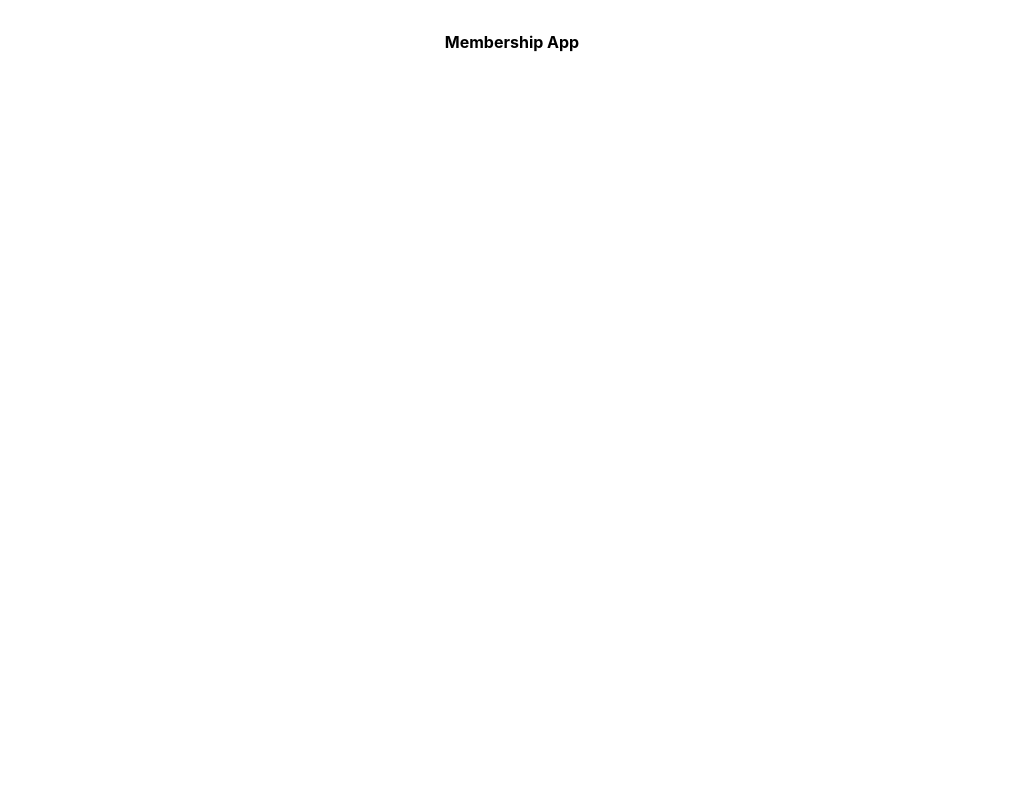
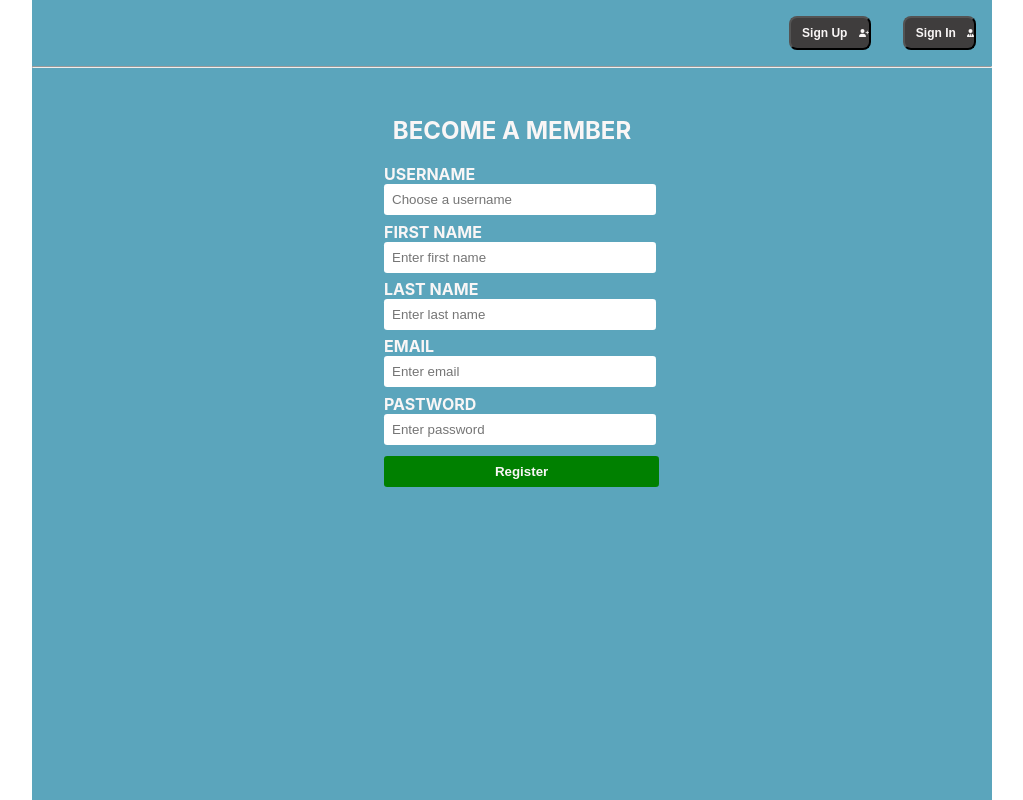
Before and after one commit to BubacarrManneh/membership-app, a React (Create React App) app: page / in a window 1280 px wide. Shown: the whole page, without its empty margins (128-1151 px from the left). Built offline with nearby package versions, Linux system fonts and the light colour scheme.

Commit message:
Components, login, signup and styles

```diff
--- a/package.json
+++ b/package.json
@@ -3,6 +3,11 @@
   "version": "0.1.0",
   "private": true,
   "dependencies": {
+    "@fortawesome/fontawesome-svg-core": "^6.4.0",
+    "@fortawesome/free-brands-svg-icons": "^6.4.0",
+    "@fortawesome/free-regular-svg-icons": "^6.4.0",
+    "@fortawesome/free-solid-svg-icons": "^6.4.0",
+    "@fortawesome/react-fontawesome": "^0.2.0",
     "@testing-library/jest-dom": "^5.16.5",
     "@testing-library/react": "^13.4.0",
     "@testing-library/user-event": "^13.5.0",
--- a/src/App.js
+++ b/src/App.js
@@ -1,9 +1,10 @@
+import Home from './Pages/Home';
 import './Styles/styles.css';
 
 function App() {
   return (
     <div className="App">
-      <h>Membership App</h>
+      <Home/>
     </div>
   );
 }
--- /dev/null
+++ b/src/Components/AccountRegistration.js
@@ -0,0 +1,18 @@
+import { faUserPlus} from '@fortawesome/free-solid-svg-icons'
+import { FontAwesomeIcon } from '@fortawesome/react-fontawesome'
+import React from 'react'
+
+const AccountRegistration = () => {
+  return (
+    <div>
+        <section>
+            <button className='Btn'>
+                <h2 className='BtnText'>Sign Up</h2>
+                <FontAwesomeIcon icon={faUserPlus}/>
+            </button>
+        </section>
+    </div>
+  )
+}
+
+export default AccountRegistration
--- /dev/null
+++ b/src/Components/SingIn.js
@@ -0,0 +1,18 @@
+import {faUserTie } from '@fortawesome/free-solid-svg-icons'
+import { FontAwesomeIcon } from '@fortawesome/react-fontawesome'
+import React from 'react'
+
+const SingIn = () => {
+  return (
+    <div>
+       <section>
+            <button className='Btn'>
+                <h2 className='BtnText'>Sign In</h2>
+                <FontAwesomeIcon icon={faUserTie} />
+            </button>
+        </section>
+    </div>
+  )
+}
+
+export default SingIn
--- /dev/null
+++ b/src/Pages/Home.js
@@ -0,0 +1,22 @@
+import React from 'react'
+import AccountRegistration from '../Components/AccountRegistration'
+import SingIn from '../Components/SingIn'
+import SignInPage from './SignInPage'
+
+const Home = () => {
+  return (
+    <div className='Home'>
+        <section className='Components'>
+            <AccountRegistration/>
+            <SingIn/>
+        </section>
+        <hr></hr>
+        <section className='LoginPage'>
+            <SignInPage />
+        </section>
+
+    </div>
+  )
+}
+
+export default Home
--- /dev/null
+++ b/src/Pages/SignInPage.js
@@ -0,0 +1,38 @@
+import React from 'react'
+
+const SignInPage = () => {
+  return (
+    <div className='Register'>
+        <h1>Become a member</h1>
+        <form className='Form'>
+            <section className='FormInput'>
+                <label>Username</label>
+                <input placeholder='Choose a username'></input>
+            </section>
+
+            <section className='FormInput'>
+                <label>First Name</label>
+                <input placeholder='Enter first name'></input>
+            </section>
+
+            <section className='FormInput'>
+                <label>Last Name</label>
+                <input placeholder='Enter last name'></input>
+            </section>
+
+            <section className='FormInput'>
+                <label>Email</label>
+                <input placeholder='Enter email'></input>
+            </section>
+
+            <section className='FormInput'>
+                <label>Pastword</label>
+                <input placeholder='Enter password'></input>
+            </section>
+            <button className='LoginBtn'>Register</button>
+        </form>
+    </div>
+  )
+}
+
+export default SignInPage
--- a/src/Styles/styles.css
+++ b/src/Styles/styles.css
@@ -1,5 +1,78 @@
-.App {
-  text-align: center;
+/* Home component */
+.Home {
+  background: rgb(91, 165, 188);
+  /* margin: 5rem auto; */
+  margin: 0 10rem;
+  height: 100dvh;
+}
+
+  .Components {
+    display: flex;
+    justify-content: right;
+  }
+
+/* Sign up component */
+.Btn {
+  display: flex;
+  align-items: center;
+  margin: 1rem 1rem ;
+  font-size: .5em;
+  background-color: rgb(63, 61, 61);
+  color:  rgb(249, 246, 246);
+  border-radius: .5rem;
+  cursor: pointer;
+}
+.BtnText {
+  margin: 0 .2rem;
+  padding: .5rem;
+}
+
+
+/* SignIn Component */
+
+
+/* SignInPage */
+
+.Register {
+  margin: 3rem 0;
+  text-transform: uppercase;
+  color:  rgb(249, 246, 246);
+}
+.Form {
+  width: 20rem;
+  margin: 1rem auto;
+  color: rgb(249, 246, 246);
   font-weight: bold;
-  margin: 2rem auto;
 }
+
+  .FormInput{
+    padding: .2rem 2rem;
+  }
+
+    .FormInput label, input, button {
+      display: flex;
+    }
+    .FormInput input{
+      width: 20dvw;
+      padding: .5rem;
+      border-radius: .2rem;
+      outline: none;
+      border: none;
+    }
+
+    .FormInput input:focus {
+      border: inset 1px blue;
+      outline: none;
+    }
+
+.LoginBtn {
+  width: 21.5dvw;
+  padding: .5rem;
+  margin: .5rem 2rem;
+  justify-content: center;
+  color:  rgb(249, 246, 246);
+  background: green;
+  border: none;
+  border-radius: .2rem;
+  font-weight: bold;
+}
--- a/src/index.css
+++ b/src/index.css
@@ -1,3 +1,8 @@
+* {
+  margin: 0;
+  padding: 0;
+}
+
 body {
   margin: 0;
   font-family: -apple-system, BlinkMacSystemFont, 'Segoe UI', 'Roboto', 'Oxygen',
@@ -14,6 +19,5 @@ code {
 
 .App {
   text-align: center;
-
-  ;
+  margin:  0 auto;
 }
```
Also changed, not shown: membership/README.md (deleted), src/Pages/RegistrationPage.Js (added), 1 other file (tests, documents, lock files or other folders).
